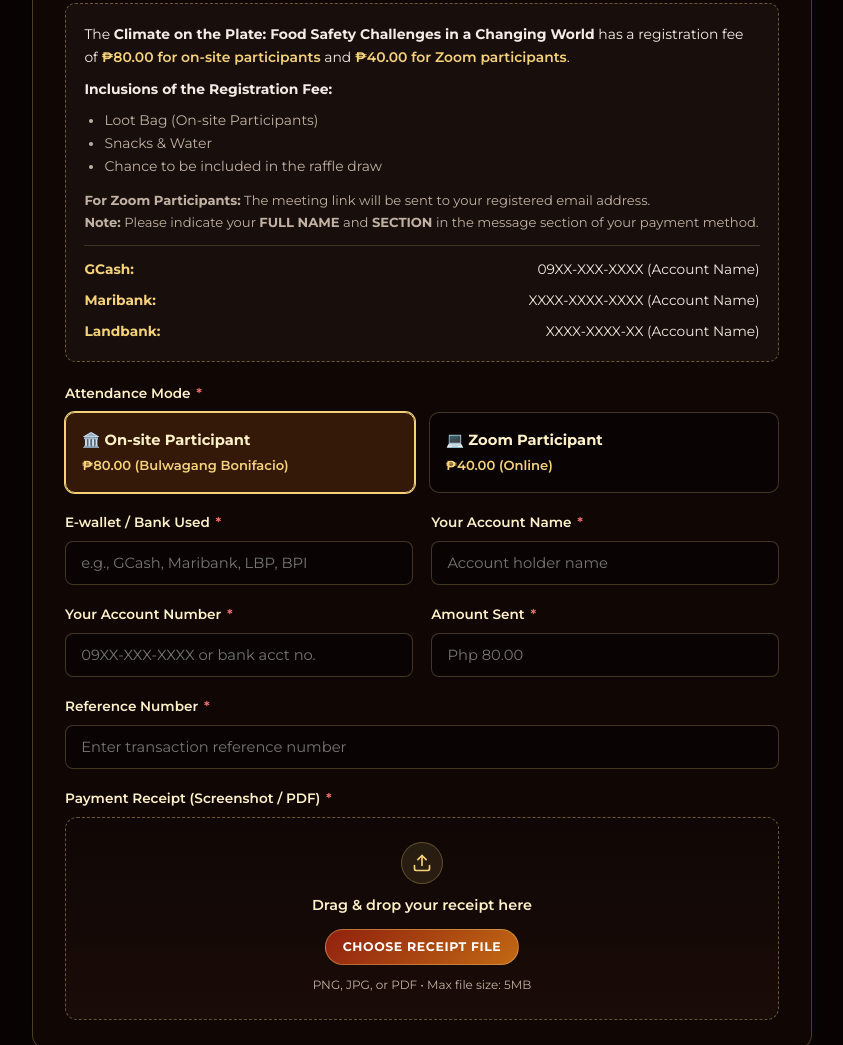
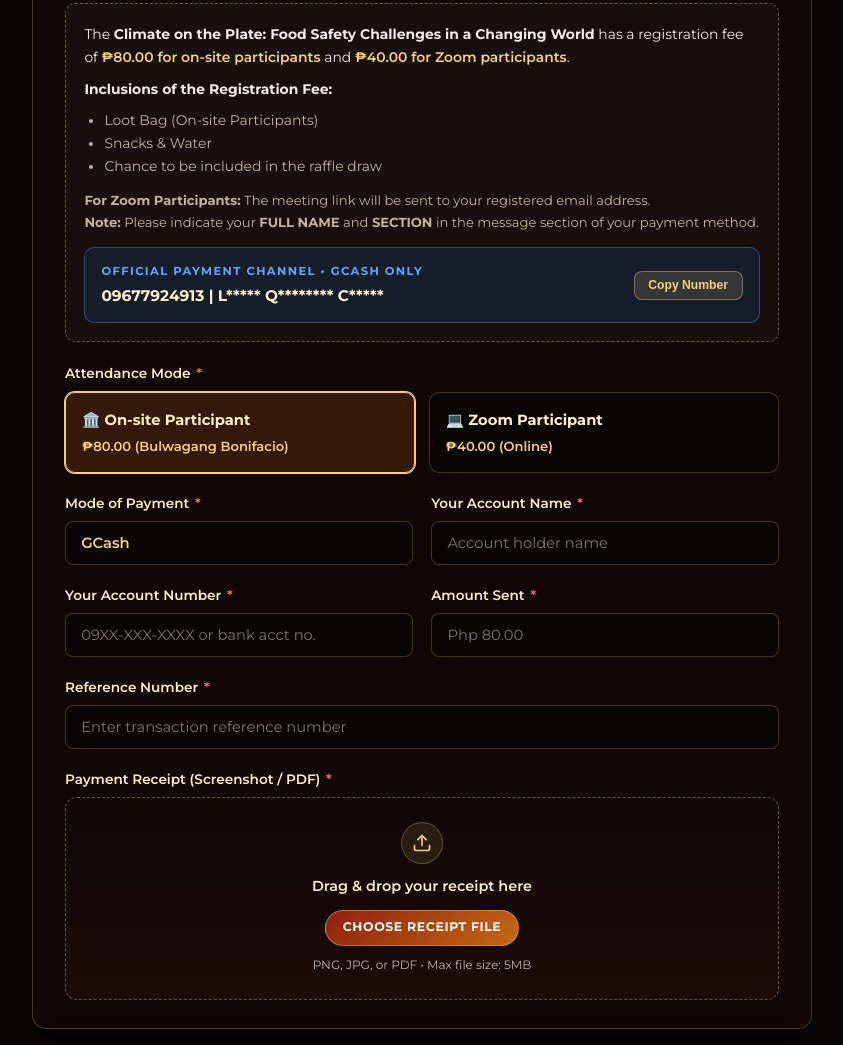
Before and after one commit to aliyxhcx/climate-on-the-plate-registration, a plain HTML site: page index.html in a window 1280 px wide. Shown: the part 2272-3317 px from the top of the page, without its empty margins (218-1061 px from the left). Drawn offline with Linux system fonts and the light colour scheme.

Commit message:
Update index.html

```diff
--- a/index.html
+++ b/index.html
@@ -437,6 +437,55 @@
       color: var(--gold);
     }
 
+    .gcash-box {
+      display: flex;
+      align-items: center;
+      justify-content: space-between;
+      flex-wrap: wrap;
+      gap: 0.75rem;
+      background: rgba(0, 125, 254, 0.12);
+      border: 1px solid rgba(96, 165, 250, 0.35);
+      border-radius: 10px;
+      padding: 0.85rem 1rem;
+      margin-top: 0.85rem;
+    }
+
+    .gcash-info {
+      display: flex;
+      flex-direction: column;
+      gap: 0.15rem;
+    }
+
+    .gcash-label {
+      font-size: 0.72rem;
+      font-weight: 700;
+      letter-spacing: 0.12em;
+      text-transform: uppercase;
+      color: #60a5fa;
+    }
+
+    .gcash-number {
+      font-size: 0.96rem;
+      font-weight: 700;
+      color: var(--cream);
+    }
+
+    .btn-copy-gcash {
+      background: rgba(245, 210, 122, 0.14);
+      border: 1px solid rgba(245, 210, 122, 0.4);
+      color: var(--gold);
+      border-radius: 8px;
+      padding: 0.42rem 0.85rem;
+      font-size: 0.76rem;
+      font-weight: 700;
+      cursor: pointer;
+      transition: background 0.2s, transform 0.15s;
+    }
+
+    .btn-copy-gcash:hover {
+      background: rgba(245, 210, 122, 0.25);
+    }
+
     /* CUSTOM FILE UPLOAD DROPZONE */
     .file-dropzone {
       position: relative;
@@ -841,10 +890,14 @@
             </p>
 
             <!-- TODO: Fill in your actual account numbers and names below -->
-            <div class="payment-channels">
-              <div class="channel-item"><span><strong>GCash:</strong></span> <span>09XX-XXX-XXXX (Account Name)</span></div>
-              <div class="channel-item"><span><strong>Maribank:</strong></span> <span>XXXX-XXXX-XXXX (Account Name)</span></div>
-              <div class="channel-item"><span><strong>Landbank:</strong></span> <span>XXXX-XXXX-XX (Account Name)</span></div>
+            <div class="gcash-box">
+              <div class="gcash-info">
+                <span class="gcash-label">Official Payment Channel • GCash Only</span>
+                <span class="gcash-number">09677924913 | L***** Q******** C*****</span>
+              </div>
+              <button type="button" class="btn-copy-gcash" id="copyGcashBtn" onclick="copyGcash()">
+                Copy Number
+              </button>
             </div>
           </div>
 
@@ -867,9 +920,9 @@
 
             <div>
               <label class="field-label" for="eWallet">
-                E-wallet / Bank Used <span class="required">*</span>
+                Mode of Payment <span class="required">*</span>
               </label>
-              <input type="text" id="eWallet" placeholder="e.g., GCash, Maribank, LBP, BPI" required />
+              <input type="text" id="eWallet" value="GCash" readonly style="color: var(--gold); font-weight: 600; cursor: default;" required />
             </div>
 
             <div>
@@ -1370,6 +1423,16 @@
       errorBanner.textContent = msg;
       errorBanner.style.display = "block";
     }
+
+    function copyGcash() {
+      const btn = document.getElementById("copyGcashBtn");
+      navigator.clipboard.writeText("09677924913").then(() => {
+        btn.textContent = "Copied!";
+        setTimeout(() => {
+          btn.textContent = "Copy Number";
+        }, 2000);
+      });
+    }
   </script>
 </body>
 </html>
```
